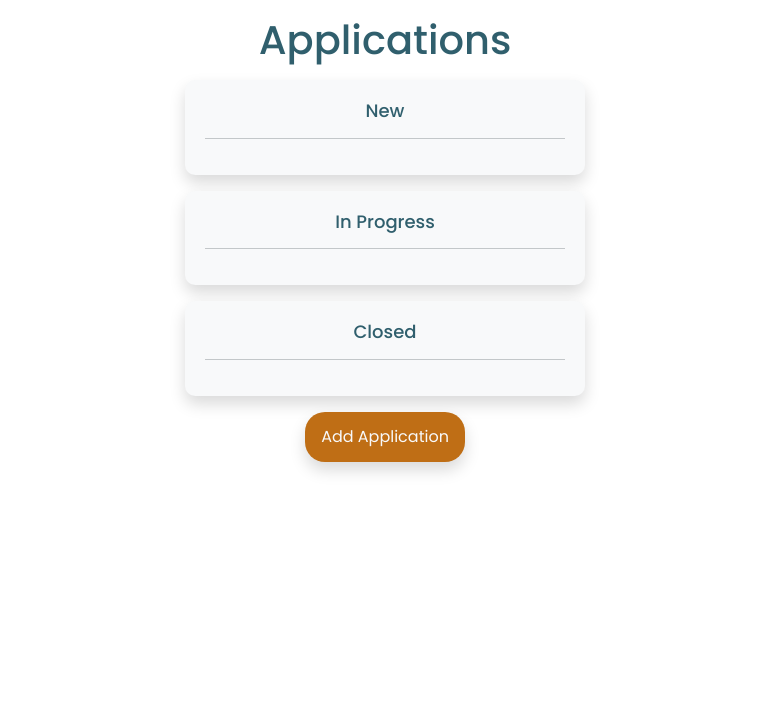
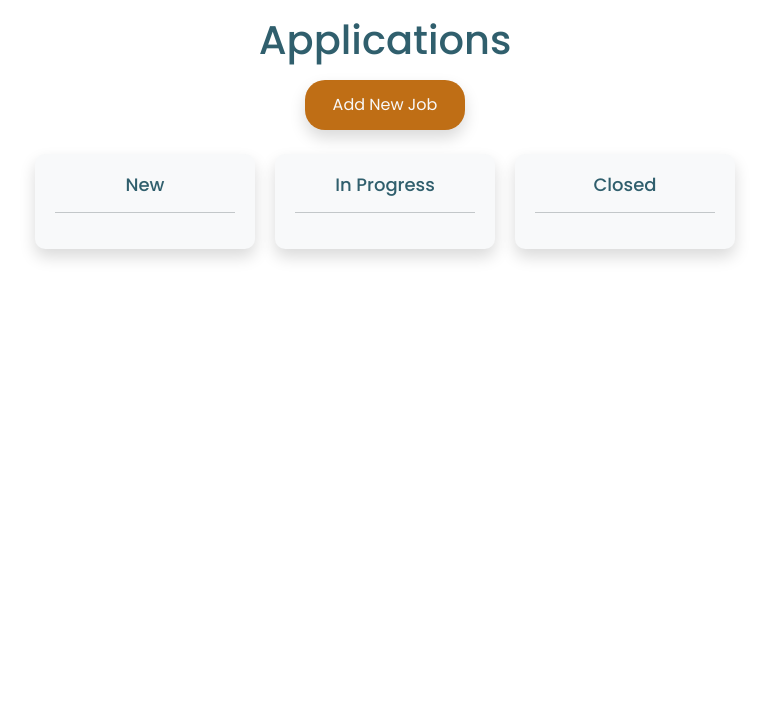
Before and after one commit to Tamas-Gavlider/2410-hackhaton-team5, a Django app: page /job_applications/ in a window 1280 px wide. Shown: the part 165-883 px from the top of the page, without its empty margins (255-1024 px from the left). Run offline with Django 5.2, Linux system fonts and the light colour scheme; the visitor is signed in with stand-in values (Sample User, id 1); data that the repository does not hold is empty; some libraries are stand-ins or nearby versions.

Commit message:
feat(ui): adjust Kanban layout for larger screens and update 'Add New Job' button
- Changed Kanban board direction to horizontal layout on larger screens using media queries
- Updated 'Add Application' button text to 'Add New Job'
- Moved 'Add New Job' button to the top of the page

```diff
--- a/job_app_tracker/settings.py
+++ b/job_app_tracker/settings.py
@@ -125,6 +125,7 @@ WSGI_APPLICATION = 'job_app_tracker.wsgi.application'
 # https://docs.djangoproject.com/en/5.1/ref/settings/#databases
 
 DATABASE_URL = os.getenv('DATABASE_URL')
+# DATABASE_URL = 'postgres://ubbjrtrfj30:knCr9Q4mWWPB@ep-gentle-mountain-a23bxz6h-pooler.eu-central-1.aws.neon.tech/koala_chip_slept_963172'
 DATABASES = {
         'default': dj_database_url.parse(DATABASE_URL)
     }
--- a/job_applications/templates/job_applications/job_applications.html
+++ b/job_applications/templates/job_applications/job_applications.html
@@ -6,6 +6,7 @@
   <div class="row">
     <div class="col-md-12 col-lg-10 col-xl-8 text-center mx-auto mb-2">
       <h1>Applications</h1>
+      <button type="button" class="primary-btn button shadow mt-2 mb-3 btn" data-bs-toggle="modal" data-bs-target="#taskModal">Add New Job</button>
     <div class="board">
       <div class="column shadow my-2" id="newApp">
         <h2>New</h2>
@@ -54,9 +55,6 @@
           {% endfor %}
         </div>
       </div>
-      <button type="button" class="primary-btn button shadow mt-2 mb-3 btn" data-bs-toggle="modal" data-bs-target="#taskModal">
-        Add Application
-      </button>
     </div>
     </div>
   </div>
--- a/static/css/kanban.css
+++ b/static/css/kanban.css
@@ -95,3 +95,17 @@ body {
 .modal-footer {
     border-top: 1px solid var(--light-orange);
 }
+
+/* Media queries */
+@media only screen and (min-width: 900px) {
+    .board {
+        align-items: flex-start;
+        flex-direction: row;
+        justify-content: space-around;
+    }
+    .column {
+        flex: 1;
+        width: 300px;
+        margin: 0 10px;
+    }
+}
```
